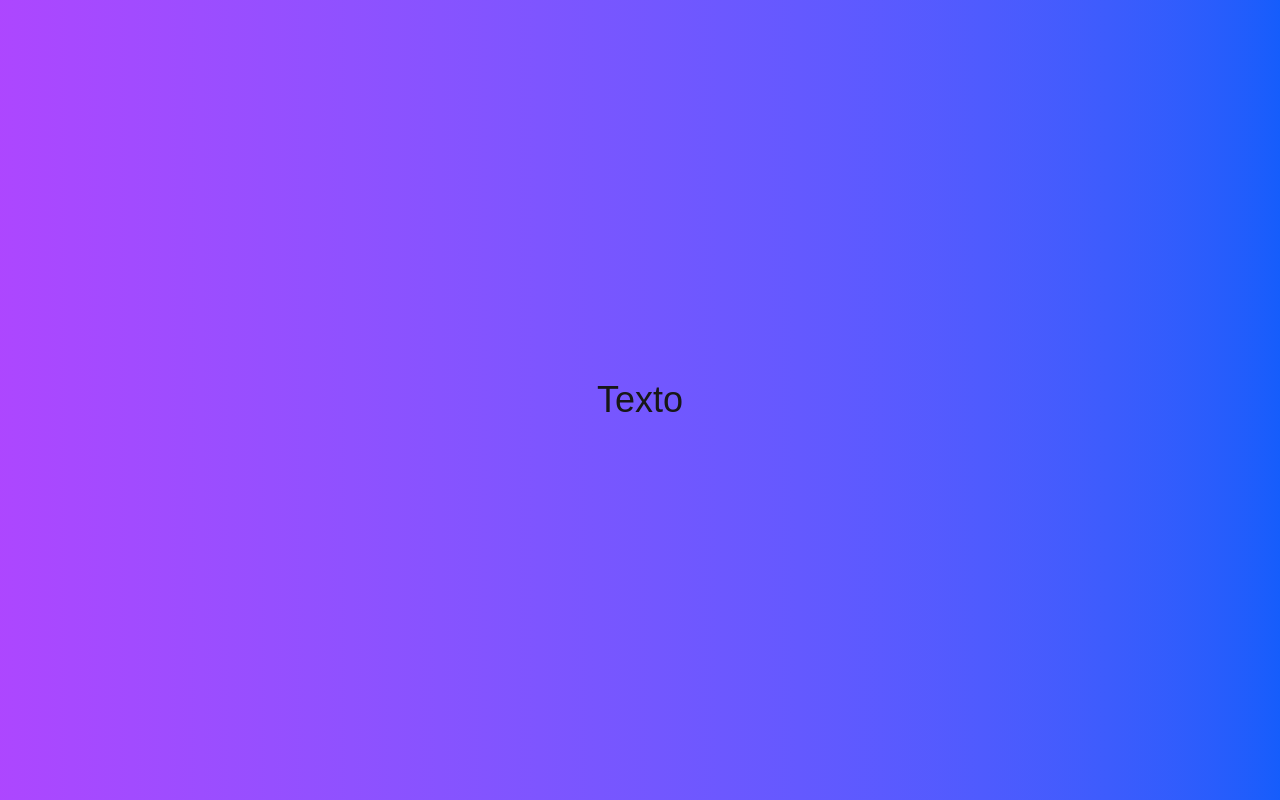
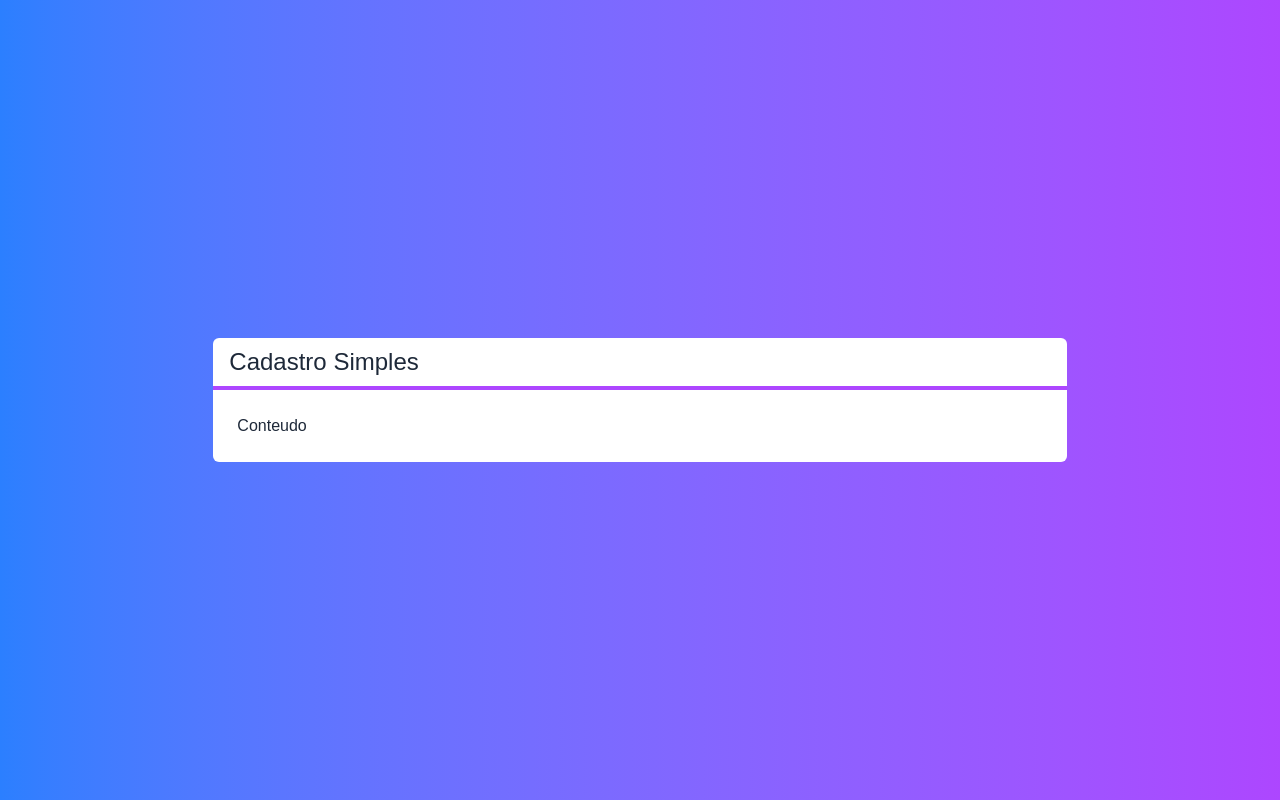
Before and after one commit to PomboObeso/next-crud, a Next.js app: page / in a window 1280 px wide. Built offline with nearby package versions, Linux system fonts and the light colour scheme.

Commit message:
Setup do projeto + Components de Layout

```diff
--- /dev/null
+++ b/src/components/Layout.tsx
@@ -0,0 +1,17 @@
+import Titulo from "./Titulo";
+
+interface LayoutProps {
+    titulo: string
+    children: any
+}
+
+export default function Layout(props: LayoutProps) {
+    return (
+        <div className="flex flex-col w-2/3 bg-white text-gray-800 rounded-md">
+            <Titulo>{props.titulo}</Titulo>
+            <div className="p-6">
+                {props.children}
+            </div>
+        </div>
+    )
+}
--- /dev/null
+++ b/src/components/Titulo.tsx
@@ -0,0 +1,10 @@
+export default function Titulo(props: any) {
+    return (
+        <div className="flex flex-col justify-center">
+            <h1 className="pl-4 py-2 text-2xl">
+                {props.children}
+            </h1>
+            <hr className="border-2 border-purple-500" />
+        </div>
+    )
+}
--- a/src/pages/index.tsx
+++ b/src/pages/index.tsx
@@ -1,9 +1,12 @@
+import Layout from "@/components/Layout";
 
 
 export default function Home() {
   return (
-    <div className="flex h-screen justify-center items-center bg-linear-to-r from-purple-500 to-blue-600">
-      <span className="text-4xl">Texto</span>
+    <div className="flex h-screen justify-center items-center bg-linear-to-r from-blue-500 to-purple-500 text-white">
+      <Layout titulo="Cadastro Simples">
+        <span>Conteudo</span>
+      </Layout>
     </div>
   );
 }
```
